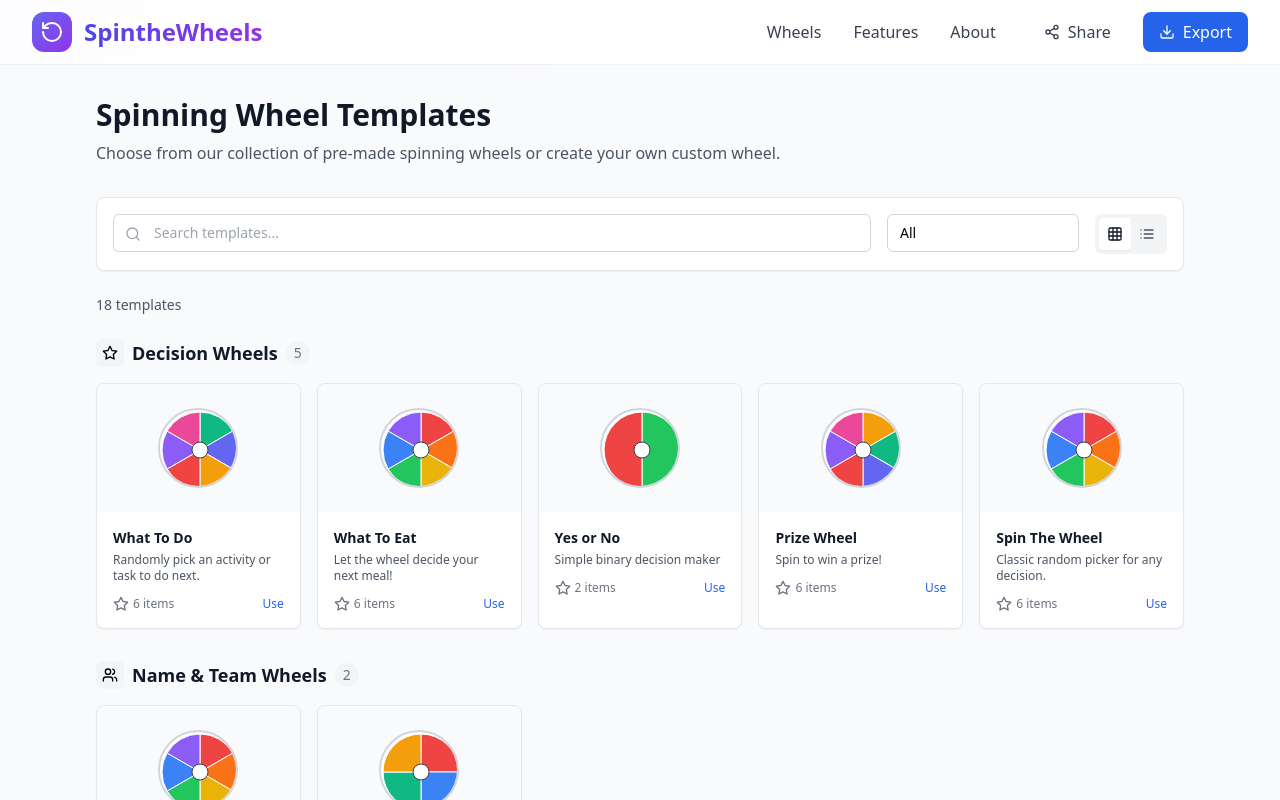
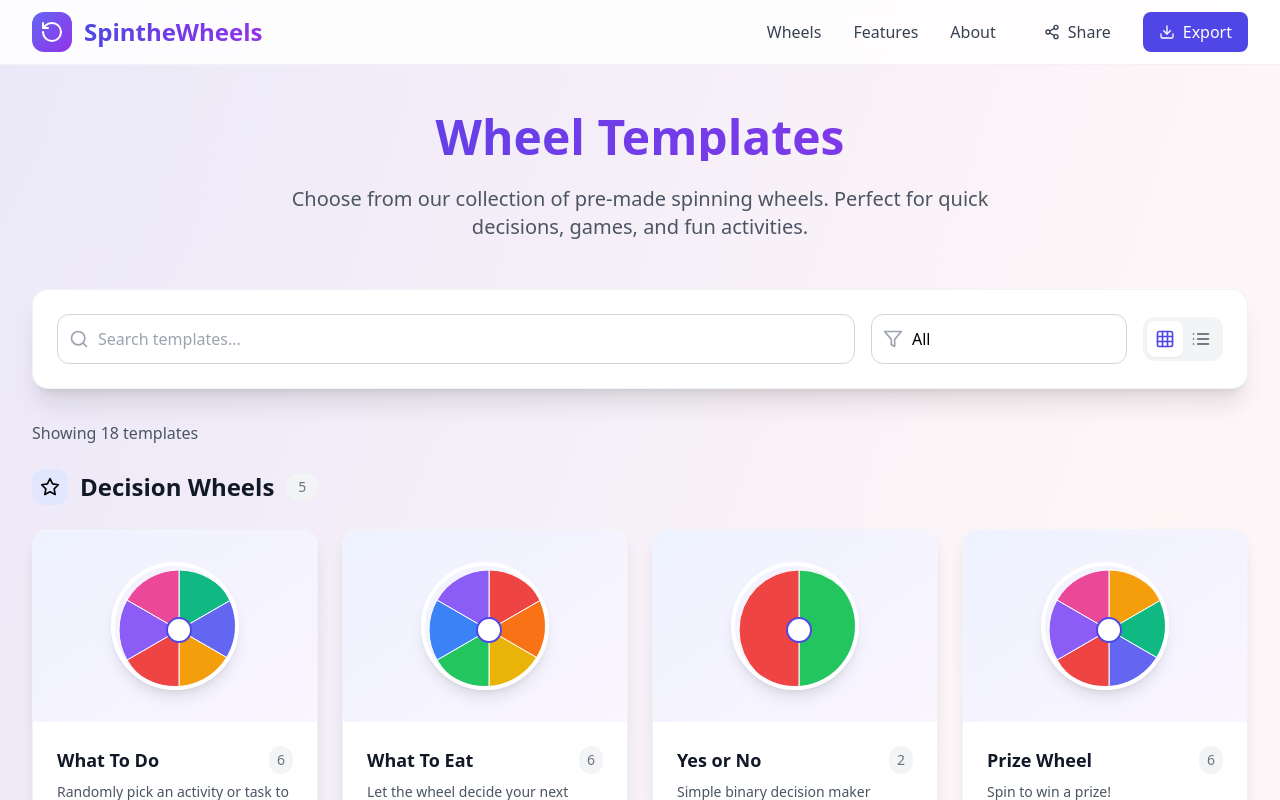
Before and after one commit to jpg2go/spinthewheels, a React (Vite) app: page /wheels in a window 1280 px wide. Shown: the top 800 px of the page. Built offline with nearby package versions, Linux system fonts and the light colour scheme.

Commit message:
Updated WheelsPage.tsx

```diff
--- a/src/components/Header.tsx
+++ b/src/components/Header.tsx
@@ -21,21 +21,21 @@ const Header: React.FC = () => {
 
           {/* Desktop Navigation */}
           <nav className="hidden md:flex items-center space-x-8">
-            <Link to="/wheels" className="text-gray-700 hover:text-blue-600 transition-colors font-medium">
+            <Link to="/wheels" className="text-gray-700 hover:text-indigo-600 transition-colors font-medium">
               Wheels
             </Link>
-            <a href="#features" className="text-gray-700 hover:text-blue-600 transition-colors font-medium">
+            <a href="#features" className="text-gray-700 hover:text-indigo-600 transition-colors font-medium">
               Features
             </a>
-            <a href="#about" className="text-gray-700 hover:text-blue-600 transition-colors font-medium">
+            <a href="#about" className="text-gray-700 hover:text-indigo-600 transition-colors font-medium">
               About
             </a>
             <div className="flex items-center space-x-4">
-              <button className="flex items-center space-x-2 px-4 py-2 text-gray-700 hover:text-blue-600 transition-colors">
+              <button className="flex items-center space-x-2 px-4 py-2 text-gray-700 hover:text-indigo-600 transition-colors">
                 <Share2 className="w-4 h-4" />
                 <span>Share</span>
               </button>
-              <button className="flex items-center space-x-2 px-4 py-2 bg-blue-600 text-white rounded-lg hover:bg-blue-700 transition-colors">
+              <button className="flex items-center space-x-2 px-4 py-2 bg-indigo-600 text-white rounded-lg hover:bg-indigo-700 transition-colors">
                 <Download className="w-4 h-4" />
                 <span>Export</span>
               </button>
@@ -55,13 +55,13 @@ const Header: React.FC = () => {
         {isMenuOpen && (
           <div className="md:hidden py-4 border-t border-gray-200/50">
             <nav className="space-y-4">
-              <Link to="/wheels" className="block text-gray-700 hover:text-blue-600 transition-colors font-medium">
+              <Link to="/wheels" className="block text-gray-700 hover:text-indigo-600 transition-colors font-medium">
                 Wheels
               </Link>
-              <a href="#features" className="block text-gray-700 hover:text-blue-600 transition-colors font-medium">
+              <a href="#features" className="block text-gray-700 hover:text-indigo-600 transition-colors font-medium">
                 Features
               </a>
-              <a href="#about" className="block text-gray-700 hover:text-blue-600 transition-colors font-medium">
+              <a href="#about" className="block text-gray-700 hover:text-indigo-600 transition-colors font-medium">
                 About
               </a>
               <div className="pt-4 space-y-3">
@@ -69,7 +69,7 @@ const Header: React.FC = () => {
                   <Share2 className="w-4 h-4" />
                   <span>Share Wheel</span>
                 </button>
-                <button className="w-full flex items-center justify-center space-x-2 px-4 py-2 bg-blue-600 text-white rounded-lg hover:bg-blue-700 transition-colors">
+                <button className="w-full flex items-center justify-center space-x-2 px-4 py-2 bg-indigo-600 text-white rounded-lg hover:bg-indigo-700 transition-colors">
                   <Download className="w-4 h-4" />
                   <span>Export Wheel</span>
                 </button>
--- a/src/pages/WheelsPage.tsx
+++ b/src/pages/WheelsPage.tsx
@@ -15,12 +15,12 @@ const WheelsPage: React.FC = () => {
 
   // Category icons mapping
   const categoryIcons: Record<string, React.ReactNode> = {
-    'Decision Wheels': <Star className="w-4 h-4" />,
-    'Name & Team Wheels': <Users className="w-4 h-4" />,
-    'Food & Meal Wheels': <Utensils className="w-4 h-4" />,
-    'Game & Fun Wheels': <Gamepad2 className="w-4 h-4" />,
-    'Color & Number Wheels': <Palette className="w-4 h-4" />,
-    'Tools': <Wrench className="w-4 h-4" />
+    'Decision Wheels': <Star className="w-5 h-5" />,
+    'Name & Team Wheels': <Users className="w-5 h-5" />,
+    'Food & Meal Wheels': <Utensils className="w-5 h-5" />,
+    'Game & Fun Wheels': <Gamepad2 className="w-5 h-5" />,
+    'Color & Number Wheels': <Palette className="w-5 h-5" />,
+    'Tools': <Wrench className="w-5 h-5" />
   };
 
   // Filter templates
@@ -46,23 +46,23 @@ const WheelsPage: React.FC = () => {
 
   const TemplateCard: React.FC<{ template: CategorizedWheelTemplate }> = ({ template }) => (
     <div
-      className="bg-white rounded-lg shadow-sm hover:shadow-md transition-shadow duration-200 cursor-pointer group border border-gray-200 overflow-hidden"
+      className="bg-white rounded-2xl shadow-lg hover:shadow-xl transition-all duration-300 cursor-pointer group border border-gray-200/50 overflow-hidden"
       onClick={() => handleTemplateSelect(template)}
     >
       {/* Template Preview */}
-      <div className="relative h-32 bg-gray-50 p-4 flex items-center justify-center">
+      <div className="relative h-48 bg-gradient-to-br from-indigo-50 to-purple-50 p-6 flex items-center justify-center">
         <div className="relative">
           {/* Mini wheel preview */}
-          <div className="w-20 h-20 rounded-full border-2 border-gray-300 relative overflow-hidden bg-white">
-            <svg width="80" height="80" className="absolute inset-0">
+          <div className="w-32 h-32 rounded-full border-4 border-white shadow-lg relative overflow-hidden">
+            <svg width="128" height="128" className="absolute inset-0">
               {template.segments.slice(0, 8).map((segment, index) => {
                 const angle = (360 / Math.min(template.segments.length, 8)) * index;
                 const nextAngle = (360 / Math.min(template.segments.length, 8)) * (index + 1);
                 const startAngle = (angle - 90) * (Math.PI / 180);
                 const endAngle = (nextAngle - 90) * (Math.PI / 180);
-                const radius = 38;
-                const centerX = 40;
-                const centerY = 40;
+                const radius = 60;
+                const centerX = 64;
+                const centerY = 64;
 
                 const x1 = centerX + radius * Math.cos(startAngle);
                 const y1 = centerY + radius * Math.sin(startAngle);
@@ -82,65 +82,144 @@ const WheelsPage: React.FC = () => {
                   />
                 );
               })}
-              <circle cx="40" cy="40" r="8" fill="#ffffff" stroke="#374151" strokeWidth="1" />
+              <circle cx="64" cy="64" r="12" fill="#ffffff" stroke="#4f46e5" strokeWidth="2" />
             </svg>
           </div>
+          {/* Hover effect */}
+          <div className="absolute inset-0 bg-white/20 rounded-full opacity-0 group-hover:opacity-100 transition-opacity duration-300"></div>
         </div>
       </div>
 
       {/* Template Info */}
-      <div className="p-4">
-        <h3 className="text-sm font-semibold text-gray-900 mb-1 group-hover:text-blue-600 transition-colors">
+      <div className="p-6">
+        <div className="flex items-center justify-between mb-2">
+          <h3 className="text-lg font-bold text-gray-900 group-hover:text-indigo-600 transition-colors">
             {template.name}
           </h3>
-        <p className="text-xs text-gray-600 mb-3 line-clamp-2">
+          <span className="text-sm text-gray-500 bg-gray-100 px-2 py-1 rounded-full">
+            {template.segments.length}
+          </span>
+        </div>
+        <p className="text-gray-600 text-sm mb-4 line-clamp-2">
           {template.description}
         </p>
         <div className="flex items-center justify-between">
-          <div className="flex items-center space-x-1 text-xs text-gray-500">
+          <div className="flex items-center space-x-2 text-sm text-gray-500">
             {categoryIcons[template.category]}
-            <span>{template.segments.length} items</span>
+            <span>{template.category}</span>
           </div>
-          <span className="text-xs text-blue-600 font-medium">Use</span>
+          <button className="text-indigo-600 hover:text-indigo-700 font-medium text-sm group-hover:underline">
+            Use Template
+          </button>
+        </div>
+      </div>
+    </div>
+  );
+
+  const TemplateListItem: React.FC<{ template: CategorizedWheelTemplate }> = ({ template }) => (
+    <div
+      className="bg-white rounded-xl shadow-md hover:shadow-lg transition-all duration-300 cursor-pointer group border border-gray-200/50 p-6"
+      onClick={() => handleTemplateSelect(template)}
+    >
+      <div className="flex items-center space-x-6">
+        {/* Mini wheel preview */}
+        <div className="w-16 h-16 rounded-full border-2 border-gray-200 flex-shrink-0 relative overflow-hidden">
+          <svg width="64" height="64" className="absolute inset-0">
+            {template.segments.slice(0, 6).map((segment, index) => {
+              const angle = (360 / Math.min(template.segments.length, 6)) * index;
+              const nextAngle = (360 / Math.min(template.segments.length, 6)) * (index + 1);
+              const startAngle = (angle - 90) * (Math.PI / 180);
+              const endAngle = (nextAngle - 90) * (Math.PI / 180);
+              const radius = 30;
+              const centerX = 32;
+              const centerY = 32;
+
+              const x1 = centerX + radius * Math.cos(startAngle);
+              const y1 = centerY + radius * Math.sin(startAngle);
+              const x2 = centerX + radius * Math.cos(endAngle);
+              const y2 = centerY + radius * Math.sin(endAngle);
+
+              const largeArcFlag = (360 / Math.min(template.segments.length, 6)) > 180 ? 1 : 0;
+              const path = `M ${centerX} ${centerY} L ${x1} ${y1} A ${radius} ${radius} 0 ${largeArcFlag} 1 ${x2} ${y2} Z`;
+
+              return (
+                <path
+                  key={index}
+                  d={path}
+                  fill={segment.color}
+                  stroke="#ffffff"
+                  strokeWidth="1"
+                />
+              );
+            })}
+            <circle cx="32" cy="32" r="6" fill="#ffffff" stroke="#4f46e5" strokeWidth="1" />
+          </svg>
+        </div>
+
+        {/* Template Info */}
+        <div className="flex-1 min-w-0">
+          <div className="flex items-center justify-between mb-1">
+            <h3 className="text-lg font-bold text-gray-900 group-hover:text-indigo-600 transition-colors truncate">
+              {template.name}
+            </h3>
+            <span className="text-sm text-gray-500 bg-gray-100 px-2 py-1 rounded-full ml-2">
+              {template.segments.length}
+            </span>
+          </div>
+          <p className="text-gray-600 text-sm mb-2 line-clamp-1">
+            {template.description}
+          </p>
+          <div className="flex items-center justify-between">
+            <div className="flex items-center space-x-2 text-sm text-gray-500">
+              {categoryIcons[template.category]}
+              <span>{template.category}</span>
+            </div>
+            <button className="text-indigo-600 hover:text-indigo-700 font-medium text-sm group-hover:underline">
+              Use Template
+            </button>
+          </div>
         </div>
       </div>
     </div>
   );
 
   return (
-    <div className="min-h-screen bg-gray-50">
-      <div className="max-w-6xl mx-auto px-4 sm:px-6 lg:px-8 py-8">
+    <div className="min-h-screen bg-gradient-to-br from-indigo-50 via-white to-purple-50">
+      <div className="animated-bg"></div>
+
+      <div className="relative z-10 max-w-7xl mx-auto px-4 sm:px-6 lg:px-8 py-12">
         {/* Header */}
-        <div className="mb-8">
-          <h1 className="text-3xl font-bold text-gray-900 mb-2">
-            Spinning Wheel Templates
+        <div className="text-center mb-12">
+          <h1 className="text-4xl md:text-5xl font-bold bg-gradient-to-r from-indigo-600 to-purple-600 bg-clip-text text-transparent mb-6">
+            Wheel Templates
           </h1>
-          <p className="text-gray-600">
-            Choose from our collection of pre-made spinning wheels or create your own custom wheel.
+          <p className="text-xl text-gray-600 max-w-3xl mx-auto">
+            Choose from our collection of pre-made spinning wheels. Perfect for quick decisions, games, and fun activities.
           </p>
         </div>
 
         {/* Search and Filters */}
-        <div className="bg-white rounded-lg shadow-sm border border-gray-200 p-4 mb-6">
-          <div className="flex flex-col lg:flex-row gap-4">
+        <div className="bg-white rounded-2xl shadow-xl border border-gray-200/50 p-6 mb-8">
+          <div className="flex flex-col lg:flex-row gap-4 items-center">
             {/* Search */}
-            <div className="relative flex-1">
-              <Search className="absolute left-3 top-1/2 transform -translate-y-1/2 text-gray-400 w-4 h-4" />
+            <div className="relative flex-1 w-full lg:w-auto">
+              <Search className="absolute left-3 top-1/2 transform -translate-y-1/2 text-gray-400 w-5 h-5" />
               <input
                 type="text"
                 placeholder="Search templates..."
                 value={searchTerm}
                 onChange={(e) => setSearchTerm(e.target.value)}
-                className="w-full pl-10 pr-4 py-2 border border-gray-300 rounded-md focus:ring-1 focus:ring-blue-500 focus:border-blue-500 text-sm"
+                className="w-full pl-10 pr-4 py-3 border border-gray-300 rounded-xl focus:ring-2 focus:ring-indigo-500 focus:border-indigo-500"
               />
             </div>
 
             {/* Category Filter */}
-            <div className="relative">
+            <div className="relative w-full lg:w-auto">
+              <Filter className="absolute left-3 top-1/2 transform -translate-y-1/2 text-gray-400 w-5 h-5" />
               <select
                 value={selectedCategory}
                 onChange={(e) => setSelectedCategory(e.target.value)}
-                className="w-full lg:w-48 px-3 py-2 border border-gray-300 rounded-md focus:ring-1 focus:ring-blue-500 focus:border-blue-500 text-sm appearance-none bg-white"
+                className="w-full lg:w-64 pl-10 pr-4 py-3 border border-gray-300 rounded-xl focus:ring-2 focus:ring-indigo-500 focus:border-indigo-500 appearance-none bg-white"
               >
                 {categories.map(category => (
                   <option key={category} value={category}>
@@ -151,26 +230,26 @@ const WheelsPage: React.FC = () => {
             </div>
 
             {/* View Mode Toggle */}
-            <div className="flex bg-gray-100 rounded-md p-1">
+            <div className="flex bg-gray-100 rounded-xl p-1">
               <button
                 onClick={() => setViewMode('grid')}
-                className={`p-2 rounded text-sm transition-colors ${
+                className={`p-2 rounded-lg transition-colors ${
                   viewMode === 'grid'
-                    ? 'bg-white text-gray-900 shadow-sm'
+                    ? 'bg-white text-indigo-600 shadow-sm'
                     : 'text-gray-600 hover:text-gray-900'
                 }`}
               >
-                <Grid className="w-4 h-4" />
+                <Grid className="w-5 h-5" />
               </button>
               <button
                 onClick={() => setViewMode('list')}
-                className={`p-2 rounded text-sm transition-colors ${
+                className={`p-2 rounded-lg transition-colors ${
                   viewMode === 'list'
-                    ? 'bg-white text-gray-900 shadow-sm'
+                    ? 'bg-white text-indigo-600 shadow-sm'
                     : 'text-gray-600 hover:text-gray-900'
                 }`}
               >
-                <List className="w-4 h-4" />
+                <List className="w-5 h-5" />
               </button>
             </div>
           </div>
@@ -178,8 +257,8 @@ const WheelsPage: React.FC = () => {
 
         {/* Results Count */}
         <div className="mb-6">
-          <p className="text-sm text-gray-600">
-            {filteredTemplates.length} template{filteredTemplates.length !== 1 ? 's' : ''}
+          <p className="text-gray-600">
+            Showing {filteredTemplates.length} template{filteredTemplates.length !== 1 ? 's' : ''}
             {selectedCategory !== 'All' && ` in ${selectedCategory}`}
             {searchTerm && ` matching "${searchTerm}"`}
           </p>
@@ -188,45 +267,63 @@ const WheelsPage: React.FC = () => {
         {/* Templates Display */}
         {selectedCategory === 'All' ? (
           // Show by categories when "All" is selected
-          <div className="space-y-8">
+          <div className="space-y-12">
             {Object.entries(groupedTemplates).map(([category, templates]) => {
               if (templates.length === 0) return null;
 
               return (
                 <div key={category}>
-                  <div className="flex items-center space-x-2 mb-4">
-                    <div className="p-1.5 bg-gray-100 rounded-md">
+                  <div className="flex items-center space-x-3 mb-6">
+                    <div className="p-2 bg-indigo-100 rounded-xl">
                       {categoryIcons[category]}
                     </div>
-                    <h2 className="text-lg font-semibold text-gray-900">{category}</h2>
-                    <span className="text-sm text-gray-500 bg-gray-100 px-2 py-0.5 rounded-full">
+                    <h2 className="text-2xl font-bold text-gray-900">{category}</h2>
+                    <span className="text-sm text-gray-500 bg-gray-100 px-3 py-1 rounded-full">
                       {templates.length}
                     </span>
                   </div>
 
-                  <div className="grid grid-cols-2 md:grid-cols-3 lg:grid-cols-4 xl:grid-cols-5 gap-4">
+                  {viewMode === 'grid' ? (
+                    <div className="grid md:grid-cols-2 lg:grid-cols-3 xl:grid-cols-4 gap-6">
                       {templates.map(template => (
                         <TemplateCard key={template.id} template={template} />
                       ))}
                     </div>
+                  ) : (
+                    <div className="space-y-4">
+                      {templates.map(template => (
+                        <TemplateListItem key={template.id} template={template} />
+                      ))}
+                    </div>
+                  )}
                 </div>
               );
             })}
           </div>
         ) : (
           // Show filtered results
-          <div className="grid grid-cols-2 md:grid-cols-3 lg:grid-cols-4 xl:grid-cols-5 gap-4">
+          <div>
+            {viewMode === 'grid' ? (
+              <div className="grid md:grid-cols-2 lg:grid-cols-3 xl:grid-cols-4 gap-6">
                 {filteredTemplates.map(template => (
                   <TemplateCard key={template.id} template={template} />
                 ))}
+              </div>
+            ) : (
+              <div className="space-y-4">
+                {filteredTemplates.map(template => (
+                  <TemplateListItem key={template.id} template={template} />
+                ))}
+              </div>
+            )}
           </div>
         )}
 
         {/* No Results */}
         {filteredTemplates.length === 0 && (
           <div className="text-center py-12">
-            <div className="text-4xl mb-4">🎡</div>
-            <h3 className="text-lg font-semibold text-gray-900 mb-2">No templates found</h3>
+            <div className="text-6xl mb-4">🎡</div>
+            <h3 className="text-xl font-semibold text-gray-900 mb-2">No templates found</h3>
             <p className="text-gray-600 mb-6">
               Try adjusting your search terms or category filter.
             </p>
@@ -235,12 +332,42 @@ const WheelsPage: React.FC = () => {
                 setSearchTerm('');
                 setSelectedCategory('All');
               }}
-              className="px-4 py-2 bg-blue-600 text-white rounded-md hover:bg-blue-700 transition-colors text-sm"
+              className="px-6 py-3 bg-indigo-600 text-white rounded-xl hover:bg-indigo-700 transition-colors"
             >
               Clear Filters
             </button>
           </div>
         )}
+
+        {/* Stats */}
+        <div className="mt-16 bg-white rounded-2xl shadow-xl border border-gray-200/50 p-8">
+          <div className="grid md:grid-cols-4 gap-6 text-center">
+            <div>
+              <div className="text-3xl font-bold text-indigo-600 mb-2">
+                {wheelTemplates.length}
+              </div>
+              <div className="text-gray-600">Total Templates</div>
+            </div>
+            <div>
+              <div className="text-3xl font-bold text-purple-600 mb-2">
+                {categories.length - 1}
+              </div>
+              <div className="text-gray-600">Categories</div>
+            </div>
+            <div>
+              <div className="text-3xl font-bold text-green-600 mb-2">
+                {Math.round(wheelTemplates.reduce((sum, t) => sum + t.segments.length, 0) / wheelTemplates.length)}
+              </div>
+              <div className="text-gray-600">Avg. Segments</div>
+            </div>
+            <div>
+              <div className="text-3xl font-bold text-orange-600 mb-2">
+                100%
+              </div>
+              <div className="text-gray-600">Free to Use</div>
+            </div>
+          </div>
+        </div>
       </div>
     </div>
   );
```
Lines whose indentation alone changed are shown as unchanged.
